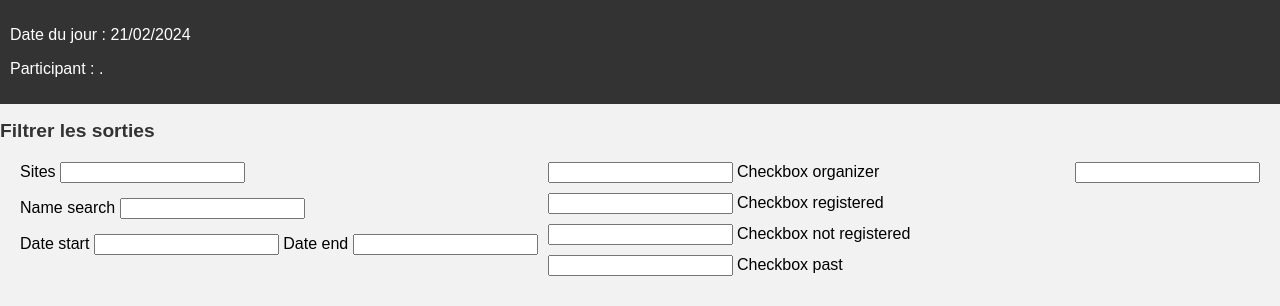
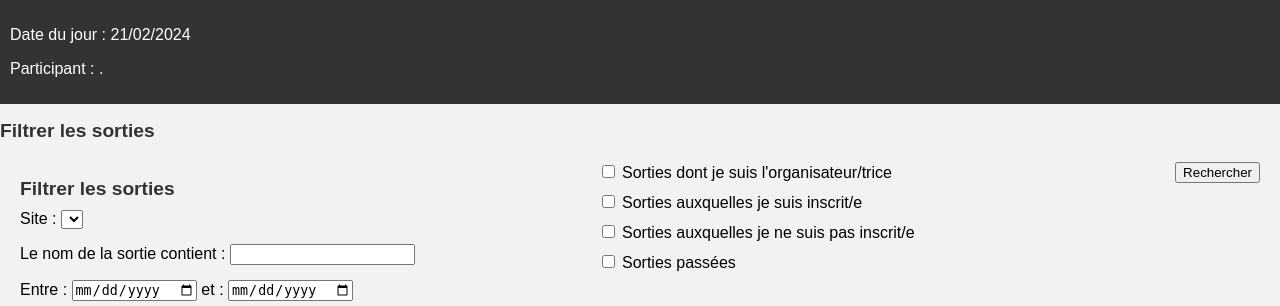
Before and after one commit to Bcharier/eni-bar, a Symfony app: template templates/sortie/index.html.twig in a window 1280 px wide. Shown: the part 94-400 px from the top of the page. Run offline with Twig, Linux system fonts and the light colour scheme; the template is opened without the code that fills it, so the values that code supplies are empty; form fields are guessed from the names that the template uses; some libraries are stand-ins or nearby versions.

Commit message:
Modify form filter sortie

```diff
--- a/templates/sortie/index.html.twig
+++ b/templates/sortie/index.html.twig
@@ -13,48 +13,57 @@
 
 <h2 class="subtitle">Filtrer les sorties</h2>
 
-{{ form_start(form) }}
+<form method="POST" action="{{path('app_sortie_index')}}">
     <div class="first-column">
+        <h2 class="subtitle">Filtrer les sorties</h2>
         <div class="site-option-container">
-            {{form_label(form.sites)}}
-            {{form_widget(form.sites)}}
+            <label for="site-select">Site :</label>
+            <select name="sites" id="site-select">
+            {% for site in sites %}
+                {% if site.nom == user.site.nom %}
+                    <option value={{site.id}} selected>{{site.nom}}</option>
+                {% else %}
+                    <option value={{site.id}}>{{site.nom}}</option>
+                {% endif %}
+            {% endfor %}
+            </select>
         </div>
         <div class="name-option-container">
-            {{form_label(form.nameSearch)}}
-            {{form_widget(form.nameSearch)}}
+            <label for="name-search">Le nom de la sortie contient : </label>
+            <input type="search" name="name-search" id="name-search">
         </div>
         <div class="date-option-container">
-            {{form_label(form.dateStart)}}
-            {{form_widget(form.dateStart)}}
-            {{form_label(form.dateEnd)}}
-            {{form_widget(form.dateEnd)}}
+            <label for="date-start">Entre : </label>
+            <input type="date" name="date-start" id="date-start">
+            <label for="date-end">et : </label>
+            <input type="date" name="date-end" id="date-end">
         </div>
     </div>
     <div class="second-column">
         <div class="checkbox-container">
             <div class="input-container">
-                {{form_widget(form.checkboxOrganizer)}}
-                {{form_label(form.checkboxOrganizer)}}
+                <input type="checkbox" name="checkbox-organizer" id="checkbox-organizer">
+                <label for="checkbox-organizer">Sorties dont je suis l'organisateur/trice</label>
             </div>
             <div class="input-container">
-                {{form_widget(form.checkboxRegistered)}}
-                {{form_label(form.checkboxRegistered)}}
+                <input type="checkbox" name="checkboxRegistered" id="checkboxRegistered">
+                <label for="checkboxRegistered">Sorties auxquelles je suis inscrit/e</label>
             </div>
             <div class="input-container">
-                {{form_widget(form.checkboxNotRegistered)}}
-                {{form_label(form.checkboxNotRegistered)}}
+                <input type="checkbox" name="checkboxNotRegistered" id="checkboxNotRegistered">
+                <label for="checkboxNotRegistered">Sorties auxquelles je ne suis pas inscrit/e</label>
             </div>
             <div class="input-container">
-                {{form_widget(form.checkboxPast)}}
-                {{form_label(form.checkboxPast)}}
+                <input type="checkbox" name="checkboxPast" id="checkboxPast">
+                <label for="checkboxPast">Sorties passées</label>
             </div>
         </div>
     </div>
 
     <div class="submit-container">
-        {{form_widget(form.filter)}}
+        <input type="submit" value="Rechercher">
     </div>
-{{ form_end(form) }}
+</form>
 
 <div class="sortie-container">
     <table>
```
Also changed, not shown: src/Controller/SortieController.php (+7 -2 lines), templates/sortie/index-old.html.twig (deleted, +0 -47 lines).
